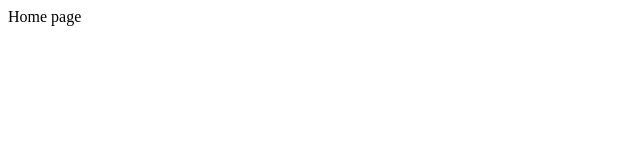
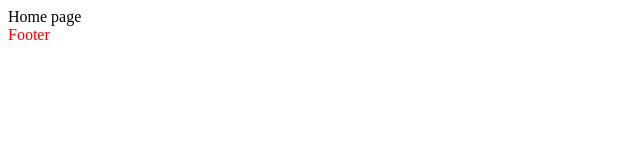
Before and after one commit to KristinaRud/fe-10-101-final-project-1, a React (Create React App) app: page / in a window 1280 px wide. Shown: the top 160 px of the page, without its empty margins (0-640 px from the left). Built offline with nearby package versions, Linux system fonts and the light colour scheme.

Commit message:
create footer branch

```diff
--- a/src/App.jsx
+++ b/src/App.jsx
@@ -2,11 +2,13 @@ import { BrowserRouter } from "react-router-dom";
 import { Provider } from "react-redux";
 import AppRoute from "./route/app.route";
 import store from "./store";
+import Footer from "./components/Footer/Footer";
 
 const App = () => (
   <Provider store={store}>
     <BrowserRouter>
       <AppRoute />
+      <Footer />
     </BrowserRouter>
   </Provider>
 );
--- /dev/null
+++ b/src/components/Footer/Footer.jsx
@@ -0,0 +1,7 @@
+import styles from "./Footer.module.scss";
+
+const Footer = () => {
+  return <footer className={styles.footer}>Footer</footer>;
+};
+
+export default Footer;
--- /dev/null
+++ b/src/components/Footer/Footer.module.scss
@@ -0,0 +1,3 @@
+.footer{
+    color: red;
+}
```
Also changed, not shown: package.json (+5 -3 lines), 1 other file (tests, documents, lock files or other folders).
